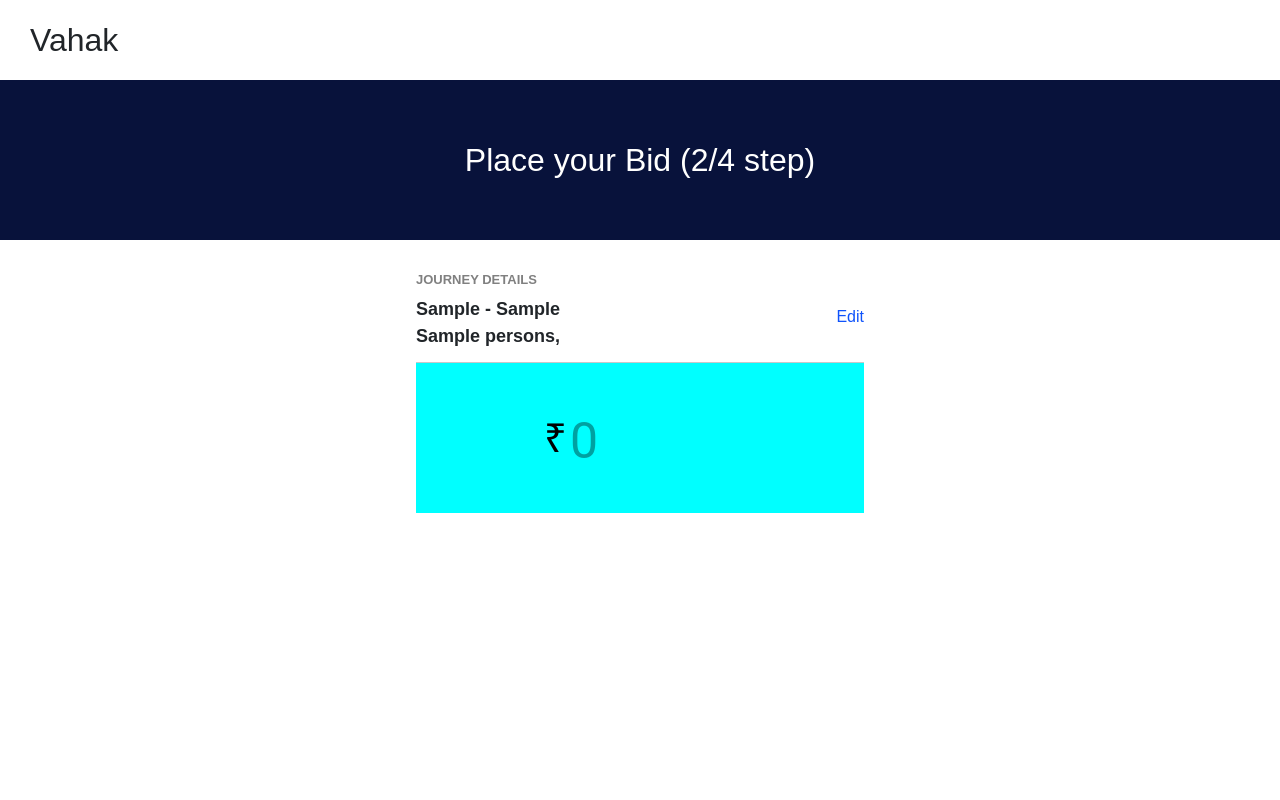
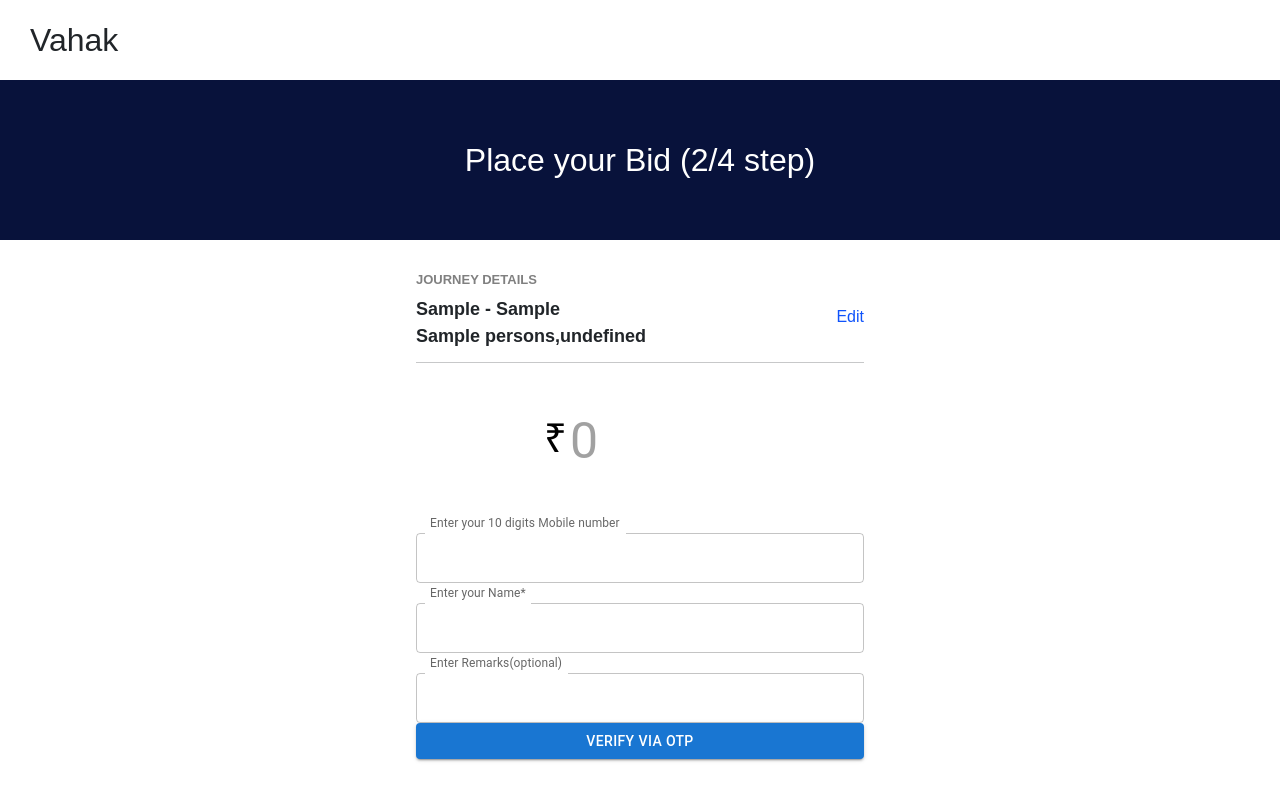
Before and after one commit to RaHuL-J31/vahak, a React (Create React App) app: page / in a window 1280 px wide. Both pictures are taken after typing "Sample", "Sample", "Sample" into the empty fields and a click on the button "ENTER BID DETAILS". Built offline with nearby package versions, Linux system fonts and the light colour scheme.

Commit message:
Till Verifying OTP

```diff
--- a/src/Components/AddBidAmmount.js
+++ b/src/Components/AddBidAmmount.js
@@ -22,18 +22,25 @@ const AddBidAmmount = (props) => {
       props.next(values);
     },
   });
+  const handle = (formik) => {
+    props.prev(formik);
+  };
   return (
     <div>
       <form onSubmit={formik.handleSubmit}>
         <Banner step={props.currentStep + 1} />
         <div className="bid-amt-address">
           <Address
-            source={formik.values.source}
-            destination={formik.values.destination}
-            passengers={formik.values.passengers}
-            cartype={formik.values.carType}
+            labelValue="JOURNEY DETAILS"
+            firstValue={`${formik.values.source} - ${formik.values.destination}`}
+            secondValue={`${formik.values.passengers} persons,${formik.values.cartype}`}
           />
-          <button className="edit-btn">Edit</button>
+          <button
+            onClick={() => props.prev(formik.values)}
+            className="edit-btn"
+          >
+            Edit
+          </button>
         </div>
         <hr />
         <div className="add-amount">
@@ -45,6 +52,8 @@ const AddBidAmmount = (props) => {
             id="bidPrice"
             name="bidPrice"
             placeholder="0"
+            value={formik.values.bidPrice}
+            onChange={formik.handleChange}
             InputProps={{
               // startAdornment: (
               //   <InputAdornment id="currency" position="start">
@@ -56,6 +65,59 @@ const AddBidAmmount = (props) => {
             }}
           />
         </div>
+        <div className="add-address min-width">
+          <div>
+            <TextField
+              fullWidth
+              id="phoneNo"
+              name="phoneNo"
+              label="Enter your 10 digits Mobile number"
+              value={formik.values.phoneNo}
+              onChange={formik.handleChange}
+              size="small"
+              InputLabelProps={{
+                shrink: true,
+              }}
+            />
+          </div>
+          <div>
+            <TextField
+              fullWidth
+              id="name"
+              name="name"
+              label="Enter your Name*"
+              value={formik.values.name}
+              onChange={formik.handleChange}
+              size="small"
+              InputLabelProps={{
+                shrink: true,
+              }}
+            />
+          </div>
+          <div>
+            <TextField
+              fullWidth
+              id="remarks"
+              name="remarks"
+              label="Enter Remarks(optional)"
+              value={formik.values.remarks}
+              onChange={formik.handleChange}
+              size="small"
+              InputLabelProps={{
+                shrink: true,
+              }}
+            />
+          </div>
+
+          <Button
+            id="btn-verify"
+            type="submit"
+            variant="contained"
+            fullWidth={true}
+          >
+            Verify via OTP
+          </Button>
+        </div>
       </form>
     </div>
   );
--- a/src/Components/Address.js
+++ b/src/Components/Address.js
@@ -1,15 +1,12 @@
 import React from "react";
 
-const Address = ({ source, destination, passengers, cartype }) => {
+const Address = ({ labelValue, firstValue, secondValue, thirdValue = "" }) => {
   return (
     <div className="journey-details">
-      <h6>JOURNEY DETAILS</h6>
-      <span>
-        {source} - {destination}
-      </span>
-      <span>
-        {passengers} persons,{cartype}
-      </span>
+      <h6>{labelValue}</h6>
+      <span>{firstValue}</span>
+      <span>{secondValue}</span>
+      <span>{thirdValue}</span>
     </div>
   );
 };
--- a/src/Components/Main.js
+++ b/src/Components/Main.js
@@ -2,8 +2,9 @@ import { useState } from "react";
 import { Formik, Form, Field, ErrorMessage } from "formik";
 import SourceDestination from "../Components/SourceDestination";
 
-import AddBidAmmount from "../Components/AddBidAmmount";
+import AddBidAmmount from "./AddBidAmmount";
 import * as Yup from "yup";
+import VerifyOtp from "./VerifyOtp";
 
 export default function Main() {
   const [data, setData] = useState({
@@ -46,6 +47,12 @@ export default function Main() {
       prev={handlePrevStep}
       data={data}
     />,
+    <VerifyOtp
+      currentStep={currentStep}
+      next={handleNextStep}
+      prev={handlePrevStep}
+      data={data}
+    />,
   ];
   return <div className="App">{steps[currentStep]}</div>;
 }
--- /dev/null
+++ b/src/Components/VerifyOtp.js
@@ -0,0 +1,74 @@
+import React, { useState } from "react";
+import { useFormik } from "formik";
+import * as yup from "yup";
+import {
+  TextField,
+  MenuItem,
+  Button,
+  Input,
+  InputAdornment,
+} from "@mui/material";
+
+import Banner from "./Banner";
+import Address from "./Address";
+
+const validationSchema = yup.object({
+  source: yup.string("Enter your email").required("Email is required"),
+});
+
+const VerifyOtp = (props) => {
+  const formik = useFormik({
+    initialValues: props.data,
+    validationSchema: validationSchema,
+    onSubmit: (values) => {
+      props.next(values);
+    },
+  });
+  return (
+    <div>
+      <form onSubmit={formik.handleSubmit}>
+        <Banner step={props.currentStep + 1} />
+        <div className="bid-amt-address">
+          <Address
+            labelValue="JOURNEY DETAILS"
+            firstValue={`${formik.values.source} - ${formik.values.destination}`}
+            secondValue={`${formik.values.passengers} persons,${formik.values.cartype}`}
+          />
+          <button
+            onClick={() => props.prev(formik.values)}
+            className="edit-btn"
+          >
+            Edit
+          </button>
+        </div>
+        <hr />
+        <div className="bid-amt-address">
+          <Address
+            labelValue="BID Details"
+            firstValue={formik.values.phoneNo}
+            secondValue={formik.values.name}
+            thirdValue={formik.values.remarks}
+          />
+          <div id="priceId" className="edit-btn">
+            ₹{formik.values.bidPrice}
+          </div>
+        </div>
+        <hr />
+        <div className="otp-div min-width">
+          <span>
+            We've sent OTP to your mobile number.Pkease enter it below to submit
+            your bid <b>{formik.values.phoneNo}</b>{" "}
+            <button
+              onClick={() => props.prev(formik.values)}
+              className="edit-btn"
+            >
+              Edit
+            </button>
+          </span>
+        </div>
+      </form>
+    </div>
+  );
+};
+
+export default VerifyOtp;
--- a/src/Styles/style.css
+++ b/src/Styles/style.css
@@ -2,6 +2,11 @@
   margin: 0px;
   padding: 0px;
   font-family: sans-serif;
+}
+
+.min-width {
+  width: 35%;
+  margin: auto;
 }
 
 .banner {
@@ -127,7 +132,6 @@ hr {
           align-items: center;
   height: 150px;
   padding-left: 10%;
-  background-color: aqua;
 }
 
 .add-amount span {
@@ -135,4 +139,24 @@ hr {
   font-size: 40px;
   padding-right: 3px;
 }
+
+.add-address div {
+  padding-top: 10px;
+}
+
+#priceId {
+  color: black;
+  font-size: 40px;
+}
+
+.otp-div {
+  padding-top: 10px;
+}
+
+.otp-div .edit-btn {
+  color: #0f53fb;
+  border: none;
+  outline: none;
+  background: white;
+}
 /*# sourceMappingURL=style.css.map */
--- a/src/Styles/style.scss
+++ b/src/Styles/style.scss
@@ -4,6 +4,10 @@
   margin: 0px;
   padding: 0px;
   font-family: sans-serif;
+}
+.min-width {
+  width: 35%;
+  margin: auto;
 }
 .banner {
   margin: 0px;
@@ -91,6 +95,23 @@ hr {
     font-size: 40px;
     padding-right: 3px;
   }
+}
+.add-address {
+  div {
+    padding-top: 10px;
+  }
+}
+#priceId {
+  color: black;
+  font-size: 40px;
+}
 
-  background-color: aqua;
+.otp-div {
+  padding-top: 10px;
+  .edit-btn {
+    color: $primaryColor;
+    border: none;
+    outline: none;
+    background: white;
+  }
 }
```
Also changed, not shown: 1 other file (tests, documents, lock files or other folders).
